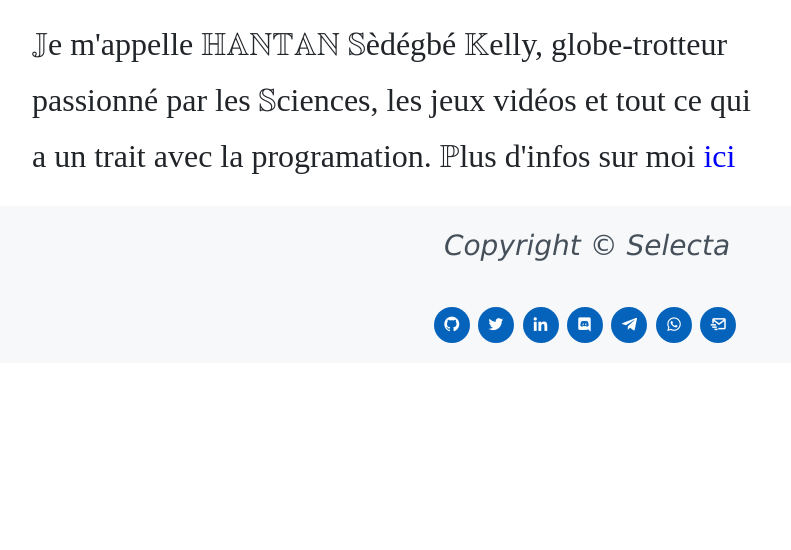
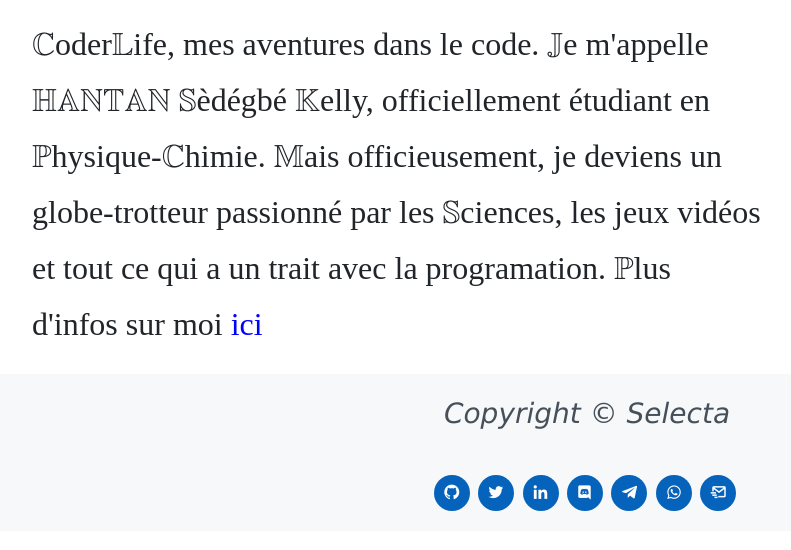
Before and after one commit to 6fried/CoderLife, a Django app: page / in a window 1280 px wide. Shown: the part 189-739 px from the top of the page, without its empty margins (53-844 px from the left). Run offline with Django 3.2, Linux system fonts and the light colour scheme; parts of the project's set-up code (start-up, migrations or seed data) failed here and were passed over; some libraries are stand-ins or nearby versions.

```diff
--- a/templates/index.html
+++ b/templates/index.html
@@ -7,10 +7,12 @@
         <div class="col-md-8 mt-3 left">
             <p id="self-introduction">
                 {% blocktranslate trimmed %}
-                    Je m'appelle HANTAN Sèdégbé Kelly, globe-trotteur
-                    passionné par les Sciences, les jeux vidéos et tout
-                    ce qui a un trait avec la programation. Plus d'infos
-                    sur moi
+                    CoderLife, mes aventures dans le code.
+                    Je m'appelle HANTAN Sèdégbé Kelly, officiellement
+                    étudiant en Physique-Chimie. Mais officieusement,
+                    je deviens un globe-trotteur passionné par les
+                    Sciences, les jeux vidéos et tout ce qui a un trait
+                    avec la programation. Plus d'infos sur moi
                 {% endblocktranslate %}
                 <a class="about_link" href="{% url 'about' %}">{% translate "ici" %}</a>
             </p>
```
